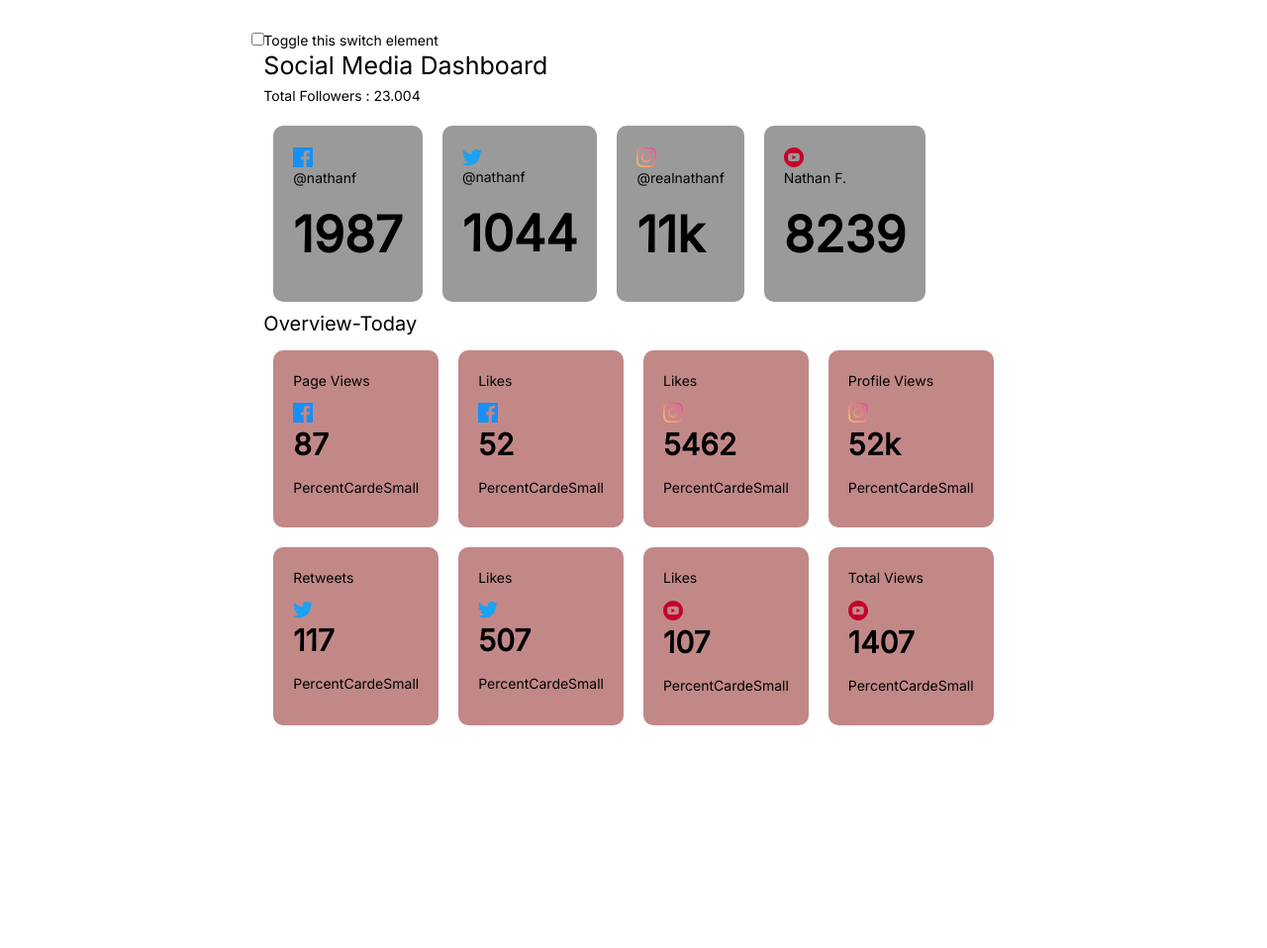
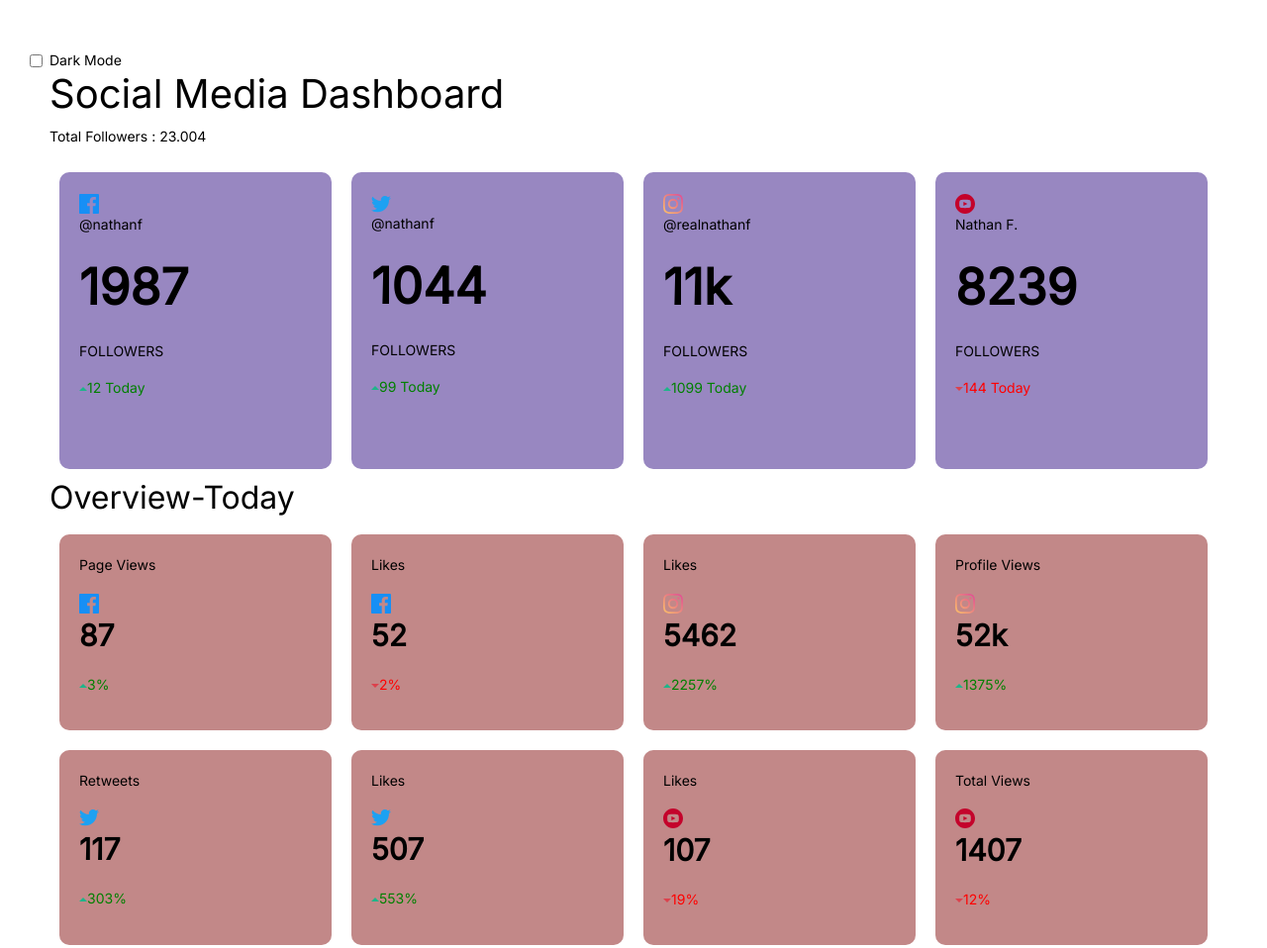
Before and after one commit to SanaG1002/Projet1-React-SanaGhariani, a React app: page / in a window 1280 px wide. Shown: the whole page at 99% size. Before the commit the page ends 800 px from the top, so only its background shows below. Built offline with nearby package versions, Linux system fonts and the light colour scheme.

Commit message:
Update final

```diff
--- a/src/components/App.js
+++ b/src/components/App.js
@@ -1,13 +1,8 @@
-
-
-import Container from "./Container";
 import TextSize from "./TextSize";
 import BackgroundTheme from "./BackgroundTheme";
 import CardBig  from "./CardBig";
 import CardSmall from "./CardSmall";
-import PercentCardeSmall from "./PercentCardeSmall";
-import NumberCardBig from "./NumberCardBig";
-import NumberCardSmall from "./NumberCardSmall";
+import PercentStyle from "./PercentStyle";
 import FacebookComponent from "./FacebookComponent";
 import YoutubeComponent from "./YoutubeComponent";
 import TwiterComponent from "./TwiterComponent";
@@ -18,7 +13,7 @@ import DisplayPage  from "./DisplayPage";
 function App() {
   return (
     <div className="App">
-      <Container>
+
         <BackgroundTheme>
           <DisplayPage as="displayHead">
             <DisplayPage as="displayTitle">
@@ -31,25 +26,33 @@ function App() {
           <CardBig >
             <FacebookComponent />
             <TextSize as="p">@nathanf</TextSize>
-            <NumberCardBig >1987</NumberCardBig >
+            <TextSize as="numberBig">1987</TextSize >
+            <TextSize as="followerStyle">Followers </TextSize>
+            <PercentStyle as="colorGreen">12 Today </PercentStyle>
           </CardBig>
 
           <CardBig >
             <TwiterComponent />
             <TextSize as="p">@nathanf</TextSize>
-            <NumberCardBig >1044</NumberCardBig >
+            <TextSize as="numberBig" >1044</TextSize >
+            <TextSize as="followerStyle">Followers </TextSize>
+            <PercentStyle as="colorGreen">99 Today </PercentStyle>
           </CardBig>
 
           <CardBig >
             <InstagramComponent />
             <TextSize as="p">@realnathanf</TextSize>
-            <NumberCardBig >11k</NumberCardBig >
+            <TextSize as="numberBig">11k</TextSize >
+            <TextSize as="followerStyle">Followers </TextSize>
+            <PercentStyle as="colorGreen">1099 Today </PercentStyle>
           </CardBig>
 
           <CardBig >
             <YoutubeComponent />
             <TextSize as="p">Nathan F.</TextSize>
-            <NumberCardBig >8239</NumberCardBig >
+            <TextSize as="numberBig">8239</TextSize >
+            <TextSize as="followerStyle">Followers </TextSize>
+            <PercentStyle as="colorRed">144 Today </PercentStyle>
           </CardBig>
           </DisplayPage>
 
@@ -59,29 +62,29 @@ function App() {
           <CardSmall>
             <TextSize as="p">Page Views </TextSize>
             <FacebookComponent />
-            <NumberCardSmall >87</NumberCardSmall >
-            <PercentCardeSmall />
+            <TextSize as="numberSmall">87</TextSize >
+            <PercentStyle as="colorGreen">3% </PercentStyle>
           </CardSmall>
 
           <CardSmall>
             <TextSize as="p">Likes </TextSize>
             <FacebookComponent />
-            <NumberCardSmall >52</NumberCardSmall >
-            <PercentCardeSmall />
+            <TextSize as="numberSmall">52</TextSize >
+            <PercentStyle as="colorRed">2% </PercentStyle>
           </CardSmall>
 
           <CardSmall>
             <TextSize as="p">Likes </TextSize>
             <InstagramComponent />
-            <NumberCardSmall >5462</NumberCardSmall >
-            <PercentCardeSmall />
+            <TextSize as="numberSmall">5462</TextSize >
+            <PercentStyle as="colorGreen">2257% </PercentStyle>
           </CardSmall>
 
           <CardSmall>
             <TextSize as="p">Profile Views</TextSize>
             <InstagramComponent />
-            <NumberCardSmall >52k</NumberCardSmall >
-            <PercentCardeSmall />
+            <TextSize as="numberSmall">52k</TextSize >
+            <PercentStyle as="colorGreen">1375%</PercentStyle>
           </CardSmall>
 
           </DisplayPage>
@@ -90,33 +93,32 @@ function App() {
           <CardSmall>
             <TextSize as="p">Retweets</TextSize>
             <TwiterComponent />
-            <NumberCardSmall >117</NumberCardSmall >
-            <PercentCardeSmall />
+            <TextSize as="numberSmall">117</TextSize >
+            <PercentStyle as="colorGreen">303% </PercentStyle>
           </CardSmall>
 
           <CardSmall>
             <TextSize as="p">Likes</TextSize>
             <TwiterComponent />
-            <NumberCardSmall>507</NumberCardSmall >
-            <PercentCardeSmall />
+            <TextSize as="numberSmall">507</TextSize >
+            <PercentStyle as="colorGreen">553% </PercentStyle>
           </CardSmall>
 
           <CardSmall>
             <TextSize as="p">Likes</TextSize>
             <YoutubeComponent />
-            <NumberCardSmall >107</NumberCardSmall >
-            <PercentCardeSmall />
+            <TextSize as="numberSmall">107</TextSize >
+            <PercentStyle as="colorRed">19% </PercentStyle>
           </CardSmall>
 
           <CardSmall>
             <TextSize as="p">Total Views</TextSize>
             <YoutubeComponent />
-            <NumberCardSmall >1407</NumberCardSmall >
-            <PercentCardeSmall />
+            <TextSize as="numberSmall">1407</TextSize >
+            <PercentStyle as="colorRed">12% </PercentStyle>
           </CardSmall>
           </DisplayPage>
         </BackgroundTheme>
-      </Container>
 
     </div>
   );
--- a/src/components/BackgroundTheme.jsx
+++ b/src/components/BackgroundTheme.jsx
@@ -20,7 +20,7 @@ const BackgroundTheme = ({ children }) => {
         onChange = {onChange}
       />
       <label className='form-check-label' htmlFor='customSwitches'>
-        Toggle this switch element
+        Dark Mode
       </label>
       {children}
     </div>
@@ -28,5 +28,4 @@ const BackgroundTheme = ({ children }) => {
 };
 
 
-
  export default BackgroundTheme
--- a/src/components/Container.jsx
+++ /dev/null
@@ -1,9 +0,0 @@
-import React from 'react'
-
-const Container = ({ children }) => {
-  return (
-    <div className='container mt-5'>{children}</div>
-  )
-}
-
-export default Container
--- a/src/components/NumberCardBig.jsx
+++ /dev/null
@@ -1,9 +0,0 @@
-import React from 'react'
-
-const NumberCardBig = ({children}) => {
-  return (
-    <p className='numberBig'>{children}</p>
-  )
-}
-
-export default NumberCardBig
--- a/src/components/NumberCardSmall.jsx
+++ /dev/null
@@ -1,9 +0,0 @@
-import React from 'react'
-
-const NumberCardSmall = ({children}) => {
-  return (
-    <p className='numberSmall'>{children}</p>
-  )
-}
-
-export default NumberCardSmall
--- a/src/components/PercentCardeSmall.jsx
+++ /dev/null
@@ -1,9 +0,0 @@
-import React from 'react'
-
-const PercentCardeSmall = () => {
-  return (
-    <p className='textPercent'>PercentCardeSmall</p>
-  )
-}
-
-export default PercentCardeSmall
--- /dev/null
+++ b/src/components/PercentStyle.jsx
@@ -0,0 +1,18 @@
+import React from 'react'
+
+const PercentStyle = ({as, children }) => {
+  switch (as) {
+    case "colorGreen":
+      return <p className={as}><svg xmlns="http://www.w3.org/2000/svg" width="8" height="4"><path fill="#1EB589" fill-rule="evenodd" d="M0 4l4-4 4 4z"/></svg>
+                {children}
+              </p>;
+    case "colorRed":
+      return <p className={as}><svg xmlns="http://www.w3.org/2000/svg" width="8" height="4"><path fill="#DC414C" fill-rule="evenodd" d="M0 0l4 4 4-4z"/></svg>
+              {children}
+              </p>;
+    default:
+    break;
+  }
+}
+
+export default PercentStyle
--- a/src/components/TextSize.jsx
+++ b/src/components/TextSize.jsx
@@ -8,7 +8,12 @@ const TextSize = ({ as, children } ) => {
       return <h3 className={as}>{children}</h3>;
     case "p":
       return <p className={as}>{children}</p>;
-
+    case "numberBig":
+      return <p className={as}>{children}</p>;
+    case "numberSmall":
+      return <p className={as}>{children}</p>;
+      case "followerStyle":
+        return <p className={as}>{children}</p>;
     default:
       return <h1 className={as}>{children}</h1>;
     break;
--- a/src/index.css
+++ b/src/index.css
@@ -1,25 +1,17 @@
 @import url('https://fonts.googleapis.com/css2?family=Inter&display=swap');
 
-:root {
-  --min-width: 37.5rem;
-  --min-width: 144.0rem;
-}
-
+/*Page*/
 * {
   margin: 0;
   padding: 0;
   box-sizing: border-box;
 }
 
-html {
-  font-size: 62.5%;
-}
 
 body {
   font-size: 14px;
   font-family: 'Inter', sans-serif;
-  display: grid;
-  place-items: center;
+  margin: 50px;
 }
 
 code {
@@ -27,15 +19,7 @@ code {
     monospace;
 }
 
-.card-small {
-  width: 50%;
-  color: black;
-  border-radius: 10px;
-  background-color: hsl(225, 100%, 98%);
-  padding : 20px;
-  margin: 10px;
-}
-
+/*Style font*/
 .numberBig {
   font-size: 50px;
   font-weight: bold;
@@ -46,47 +30,112 @@ code {
   font-weight: bold;
 }
 
+.followerStyle {
+  text-transform: uppercase;
+  color: black;
+}
+
+.colorGreen {
+  color: green;
+}
+
+.colorRed {
+  color: red;
+}
+
+/*Dark page*/
+.dark-theme {
+  background-color: rgb(29, 29, 29);
+  color: white;
+}
+
+.dark-theme
 .bgHovered {
-  background-color: #dad9d9;
-  color: black;
+  background-color: rgb(28, 13, 65);
+  color: white;
   border-radius: 10px;
   padding : 20px;
   margin: 10px;
+  width: 30%;
+  height: 300px;
+}
+
+.dark-theme
+.bgSetHovered {
+  background-color: rgb(46, 29, 88);
+  color: white;
+  border-radius: 10px;
+  padding : 20px;
+  margin: 10px;
+  width: 30%;
+  height: 300px;
+}
+
+.dark-theme
+.smHovered {
+  background-color: #503030;
+  color: white;
+  border-radius: 10px;
+  padding : 20px;
+  margin: 10px;
+  width: 30%;
+}
+
+.dark-theme
+.smSetHovered {
+  background-color: #684040;;
+  color: white;
+  border-radius: 10px;
+  padding : 20px;
+  margin: 10px;
+  width: 30%;
 }
 
 
-.smHovered {
-  background-color: #d5adad;
-  color: black;
-  border-radius: 10px;
-  padding : 20px;
-  margin: 10px;
-}
-
-
-.bgSetHovered {
-  background-color: #9a9a9a;
-  color: black;
-  border-radius: 10px;
-  padding : 20px;
-  margin: 10px;
-}
-
-
-.smSetHovered {
-  background-color: #c28888;
-  color: black;
-  border-radius: 10px;
-  padding : 20px;
-  margin: 10px;
-}
-
+/*Light page*/
 .light-theme {
   background-color: white;
   color: black;
 }
 
-.dark-theme {
-  background-color: black;
-  color: white;
+.light-theme
+.bgHovered {
+  background-color: rgb(189, 170, 237);
+  color: black;
+  border-radius: 10px;
+  padding : 20px;
+  margin: 10px;
+  width: 30%;
+  height: 300px;
 }
+
+.light-theme
+.bgSetHovered {
+  background-color: rgb(152, 135, 193);
+  color: black;
+  border-radius: 10px;
+  padding : 20px;
+  margin: 10px;
+  width: 30%;
+  height: 300px;
+}
+
+.light-theme
+.smHovered {
+  background-color: #c4a6a6;
+  color: black;
+  border-radius: 10px;
+  padding : 20px;
+  margin: 10px;
+  width: 30%;
+}
+
+.light-theme
+.smSetHovered {
+  background-color: #c28888;;
+  color: black;
+  border-radius: 10px;
+  padding : 20px;
+  margin: 10px;
+  width: 30%;
+}
```
Also changed, not shown: src/components/CardBig.jsx (+5 -7 lines), src/components/CardSmall.jsx (+4 -6 lines), src/components/Test.jsx (deleted, +0 -17 lines).
